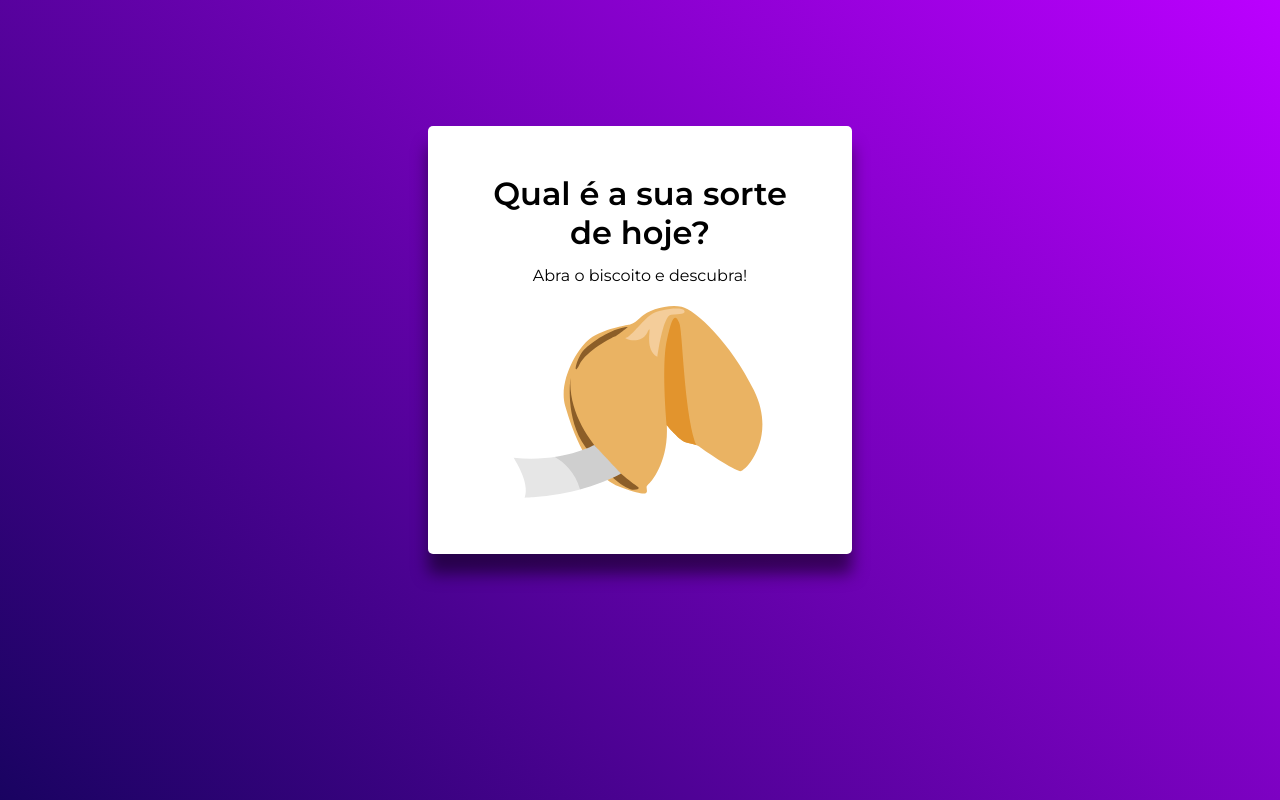
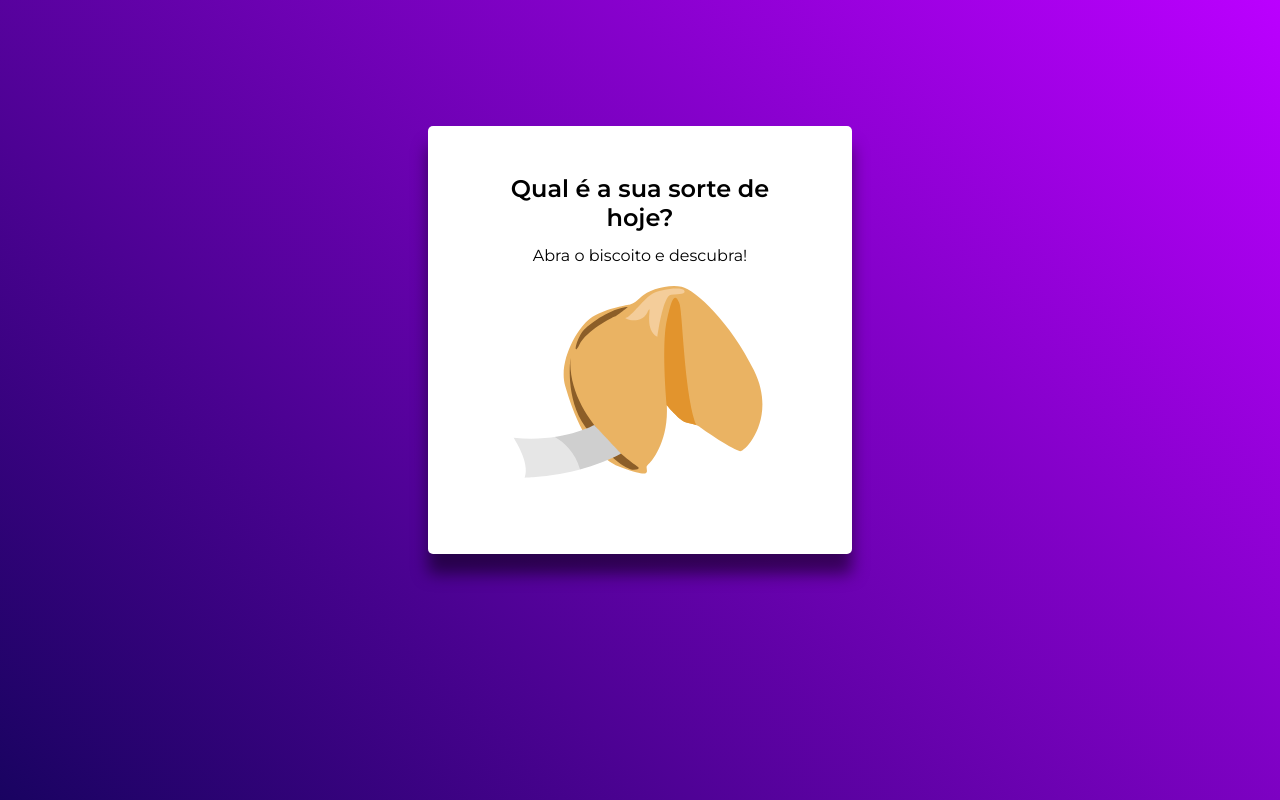
Before and after one commit to tsxfabio/biscoito-da-sorte, a plain HTML site: page src/index.html in a window 1280 px wide. Drawn offline with Linux system fonts and the light colour scheme.

Commit message:
atualização do README e inicio da criação do html e css

```diff
--- a/src/index.html
+++ b/src/index.html
@@ -18,7 +18,7 @@
   <body>
     <main class="main-container">
       <div class="content-container">
-        <h1>Qual é a sua sorte de hoje?</h1>
+        <h2>Qual é a sua sorte de hoje?</h2>
         <span>Abra o biscoito e descubra!</span>
         <img src="/assets/images/fortune-cookie.svg" alt="Biscoito da Sorte" />
       </div>
--- a/src/style.css
+++ b/src/style.css
@@ -32,9 +32,12 @@ body > .main-container > .content-container {
   text-align: center;
 }
 
-body > .main-container > .content-container > h1 {
+body > .main-container > .content-container > h2 {
+  font-size: 1.5rem;
+  font-weight: 600;
 }
 
 body > .main-container > .content-container > img {
   max-width: 300px;
+  cursor: pointer;
 }
```
Also changed, not shown: 1 other file.
